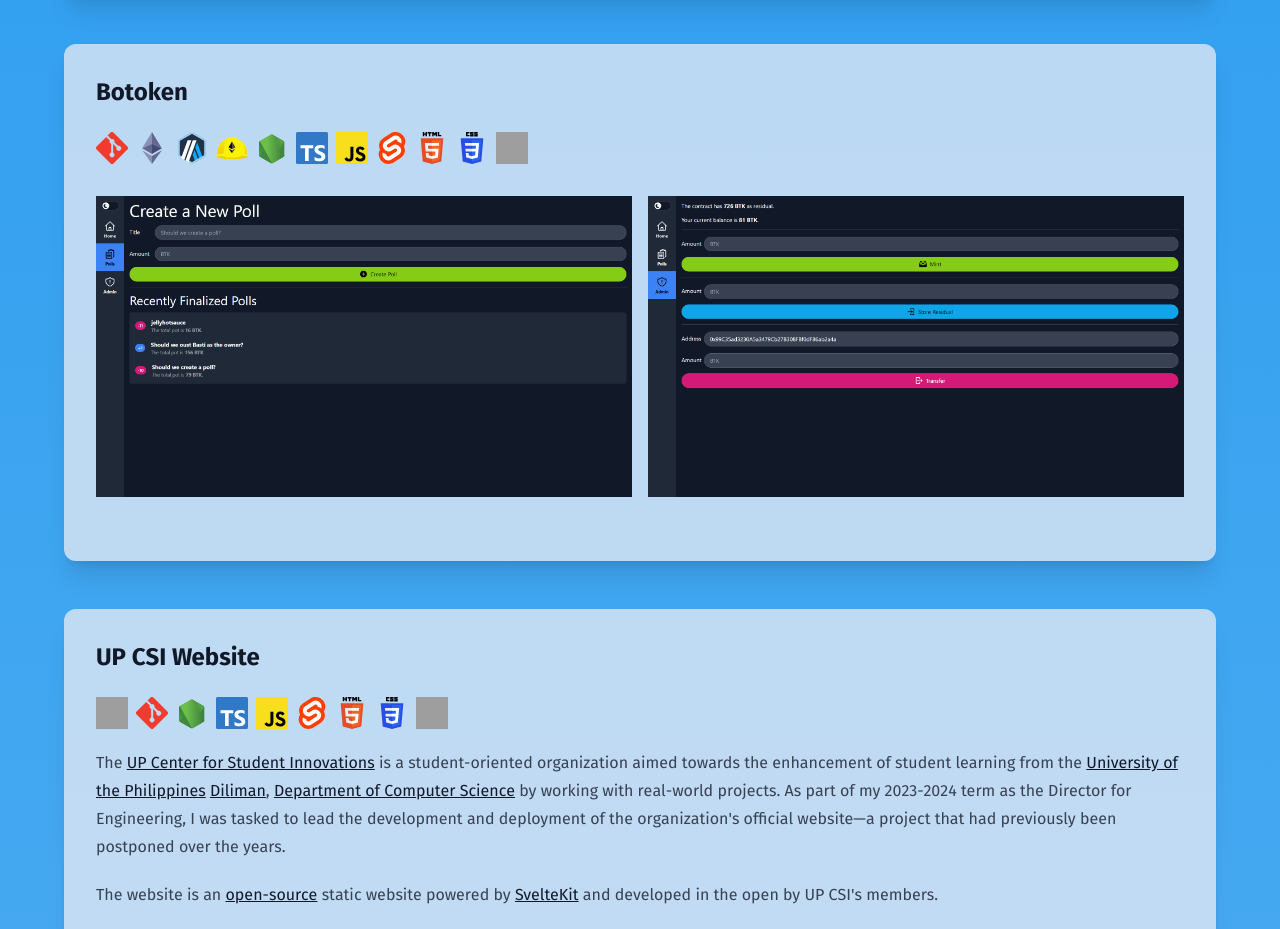
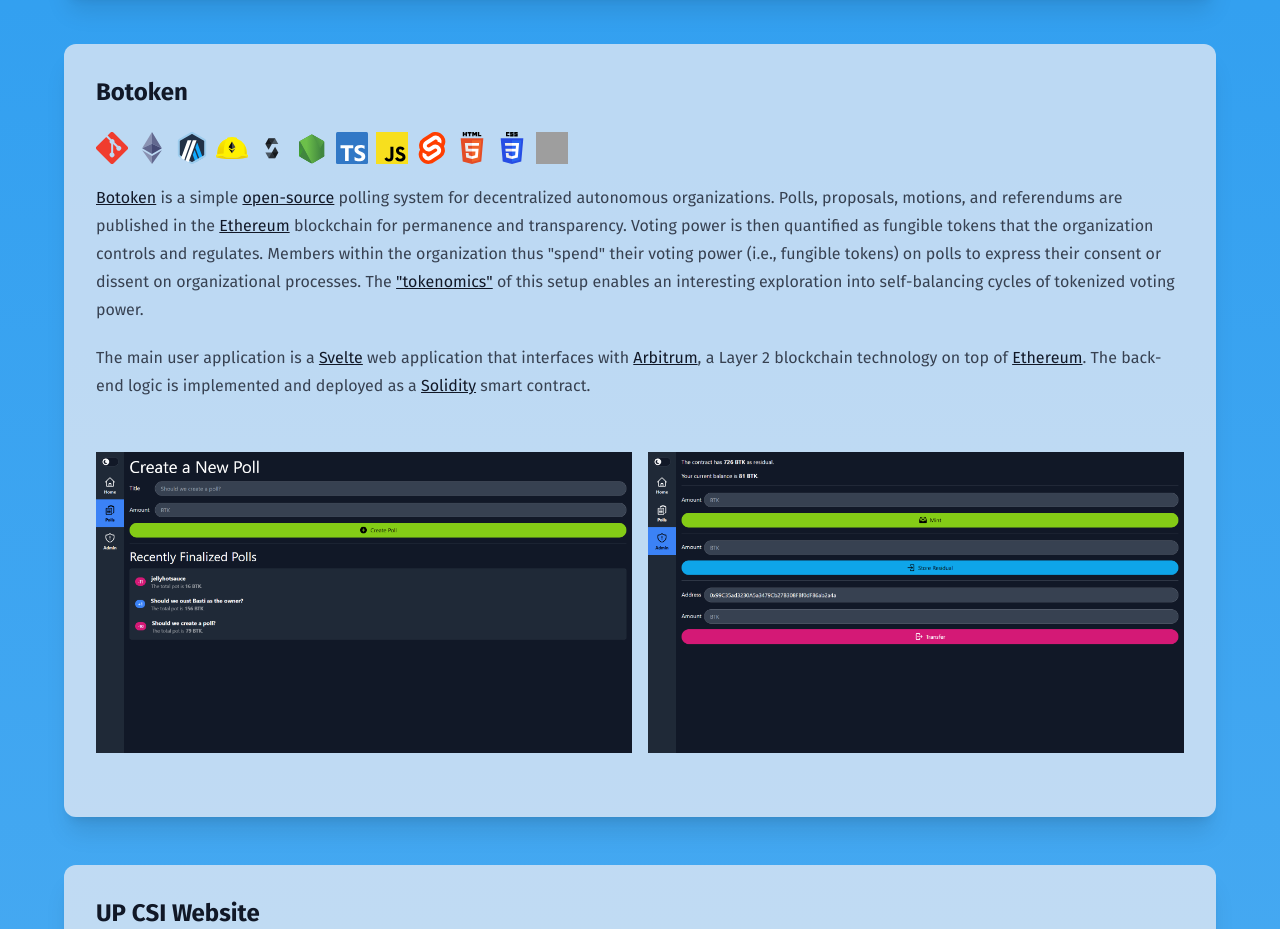
Before and after one commit to BastiDood/bastidood.github.io, a SvelteKit app: page /portfolio in a window 1280 px wide. Shown: the part 2280-3209 px from the top of the page. Built offline with nearby package versions, Linux system fonts and the light colour scheme; grey boxes are pictures that could not be loaded.

Commit message:
feat: add description for Botoken

```diff
--- a/src/routes/portfolio/+page.svelte
+++ b/src/routes/portfolio/+page.svelte
@@ -7,6 +7,7 @@
     import js from '$lib/icons/lang/js.svg';
     import python from '$lib/icons/lang/python.svg';
     import rust from '$lib/icons/lang/rust.svg';
+    import solidity from '$lib/icons/lang/solidity.svg';
     import ts from '$lib/icons/lang/ts.svg';
 
     import anchor from '$lib/icons/lib/anchor.png';
@@ -185,6 +186,7 @@
                 <img class="m-0 h-8 w-8" src={ethereum} alt="Ethereum" />
                 <img class="m-0 h-8 w-8" src={arbitrum} alt="Arbitrum" />
                 <img class="m-0 h-8 w-8" src={hardhat} alt="Hardhat" />
+                <img class="m-0 h-8 w-8" src={solidity} alt="Solidity" />
                 <img class="m-0 h-8 w-8" src={node} alt="Node.js" />
                 <img class="m-0 h-8 w-8" src={ts} alt="TypeScript" />
                 <img class="m-0 h-8 w-8" src={js} alt="JavaScript" />
@@ -193,7 +195,24 @@
                 <img class="m-0 h-8 w-8" src={css} alt="CSS" />
                 <img class="m-0 h-8 w-8" src={tailwind} alt="TailwindCSS" />
             </div>
-            <!-- TODO -->
+            <p>
+                <a target="_blank" href="https://botoken.pages.dev/">Botoken</a> is a simple
+                <a target="_blank" href="https://github.com/BastiDood/botoken">open-source</a>
+                polling system for decentralized autonomous organizations. Polls, proposals, motions, and referendums are
+                published in the
+                <a target="_blank" href="https://ethereum.org/">Ethereum</a> blockchain for permanence and transparency.
+                Voting power is then quantified as fungible tokens that the organization controls and regulates. Members
+                within the organization thus "spend" their voting power (i.e., fungible tokens) on polls to express
+                their consent or dissent on organizational processes. The
+                <a target="_blank" href="https://www.coinbase.com/learn/wallet/tokenomics-101">"tokenomics"</a> of this setup
+                enables an interesting exploration into self-balancing cycles of tokenized voting power.
+            </p>
+            <p>
+                The main user application is a <a target="_blank" href="https://svelte.dev/">Svelte</a> web application
+                that interfaces with <a target="_blank" href="https://arbitrum.io/">Arbitrum</a>, a Layer 2 blockchain
+                technology on top of <a target="_blank" href="https://ethereum.org/">Ethereum</a>. The back-end logic is
+                implemented and deployed as a <a target="_blank" href="https://soliditylang.org/">Solidity</a> smart contract.
+            </p>
             <div class="md:flex md:gap-4">
                 <div><img loading="lazy" src={botokenPoll} alt="Botoken Poll Page" /></div>
                 <div><img loading="lazy" src={botokenAdmin} alt="Botoken Admin Page" /></div>
```
